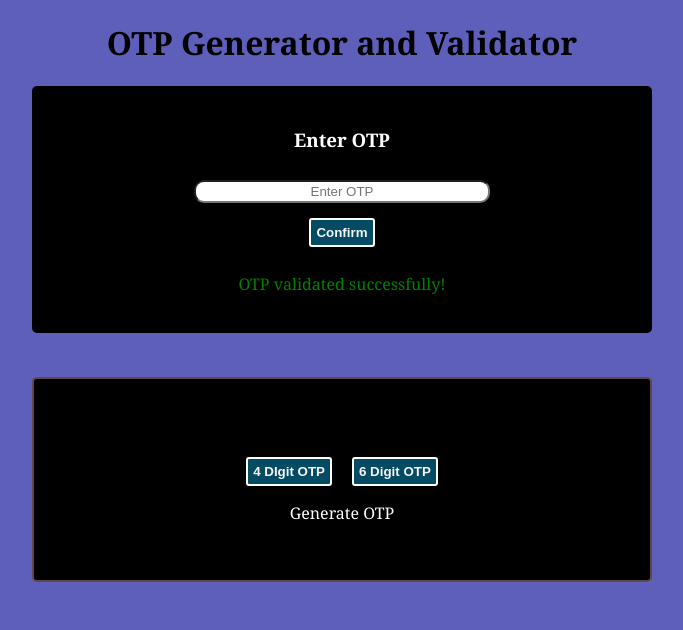
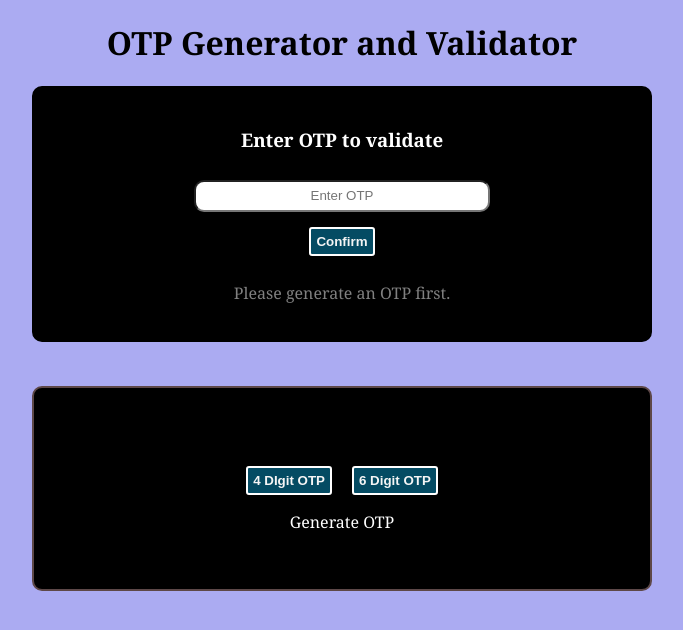
Before and after one commit to AmanVerma-97/OTP-Generator, a plain HTML site: page index.html in a window 1280 px wide. Both pictures are taken after a click on the button "Confirm". Shown: the whole page, without its empty margins (298-981 px from the left). Drawn offline with Linux system fonts and the light colour scheme.

Commit message:
Change UI

```diff
--- a/index.html
+++ b/index.html
@@ -9,7 +9,7 @@
 <body>
     <h1>OTP Generator and Validator</h1>
     <div class="otp-confirm">
-        <h3>Enter OTP</h3>
+        <h3>Enter OTP to validate</h3>
         <input type="text" class="otp-input" id="otp-input" placeholder="Enter OTP">
         <button type="submit" class="otp-confirm-btn" id="otp-confirm-btn">Confirm</button>
         <p class="otp-message" id="otp-message"></p>
--- a/script.js
+++ b/script.js
@@ -39,7 +39,12 @@ function generateOTP(length) {
 
 validateOtpButton.addEventListener("click", function() {
     const enteredOtp = otpInput.value;
-
+    if(!otp){
+        otpMessage.innerText = "Please generate an OTP first.";
+        otpMessage.style.color = "gray";
+        showOtp.innerText = '';
+        return; // Exit if no OTP has been generated
+    }
     if (enteredOtp === otp) {
         // alert("OTP is valid!");
         otpMessage.innerText = "OTP validated successfully!";
--- a/style.css
+++ b/style.css
@@ -1,6 +1,6 @@
 body{
     text-align: center;
-    background-color: rgb(94, 94, 187);
+    background-color: rgb(171, 171, 242);
     font-family: Cambria, Cochin, Georgia, Times, 'Times New Roman', serif;
     padding: 0;
     margin: 0;
@@ -25,7 +25,7 @@ body{
     }
 }
 .otp-confirm{
-    background-color: black;
+    background-color: rgb(0, 0, 0);
     margin: auto;
     display: flex;
     flex-direction: column;
@@ -34,7 +34,7 @@ body{
     padding: 20px;
     border: 2px solid black;
     gap: 10px;
-    border-radius: 5px;
+    border-radius: 10px;
 }
 
 .otp-confirm p{
@@ -47,6 +47,7 @@ body{
     padding: 2px;
     text-align: center;
     border-radius: 10px;
+    line-height: 1.5rem;
 }
 
 
@@ -79,7 +80,7 @@ body{
     border: 2px solid rgb(94, 72, 72);
     background-color: rgb(0, 0, 0);
     color: white;
-    border-radius: 5px;
+    border-radius: 10px;
 }
 
 
```
